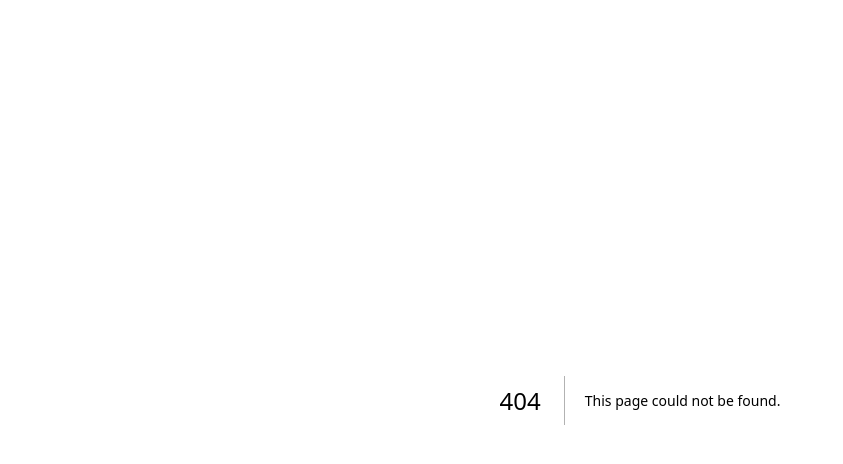
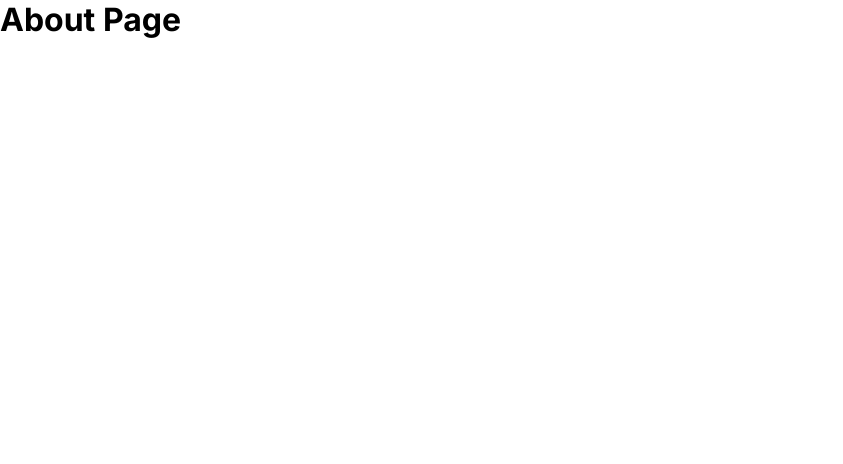
Before and after one commit to Avinashvns/nextjslearn, a Next.js app: page /about in a window 1280 px wide. Before the commit this address had no page. Shown: the top 464 px of the page, without its empty margins (0-843 px from the left). Built offline with nearby package versions, Linux system fonts and the light colour scheme.

Commit message:
basic Route ( about page )

```diff
--- /dev/null
+++ b/src/app/about/page.js
@@ -0,0 +1,11 @@
+
+
+const About = () => {
+    return (
+        <div>
+            <h1>About Page</h1>
+        </div>
+    )
+}
+
+export default About;
```
